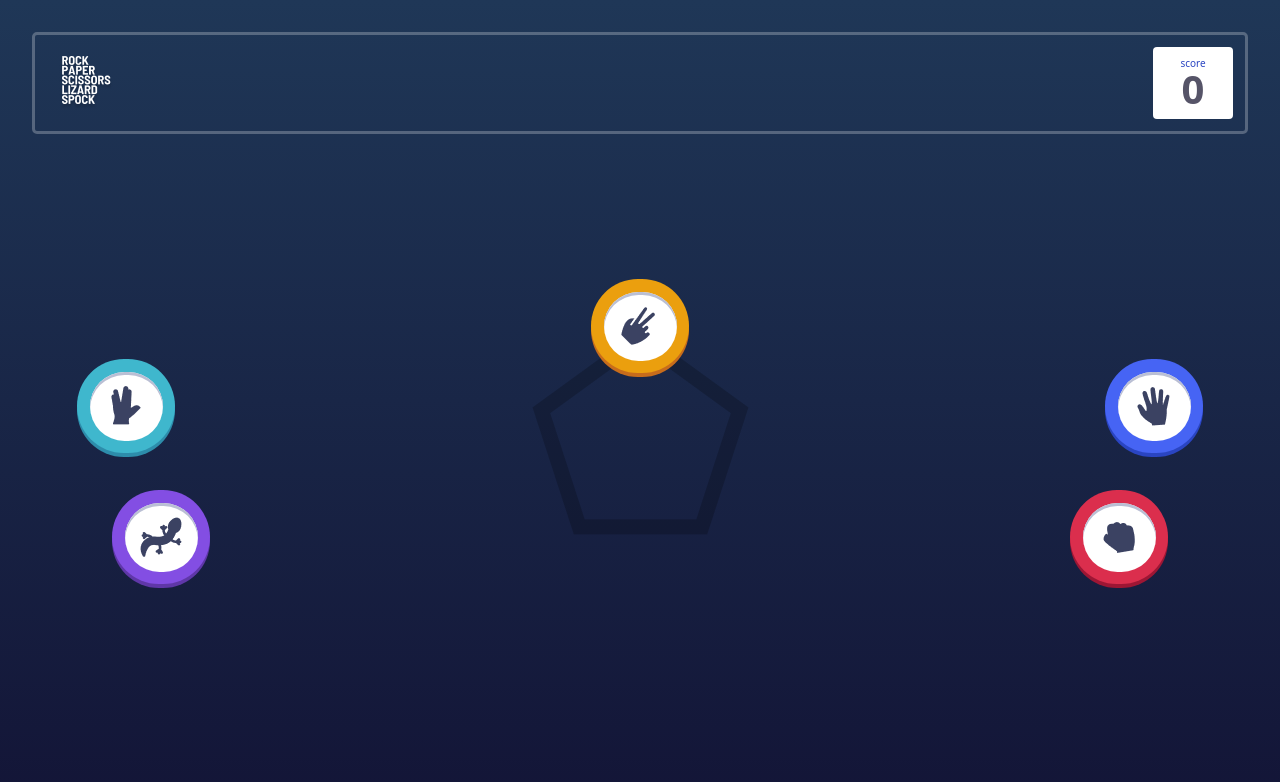
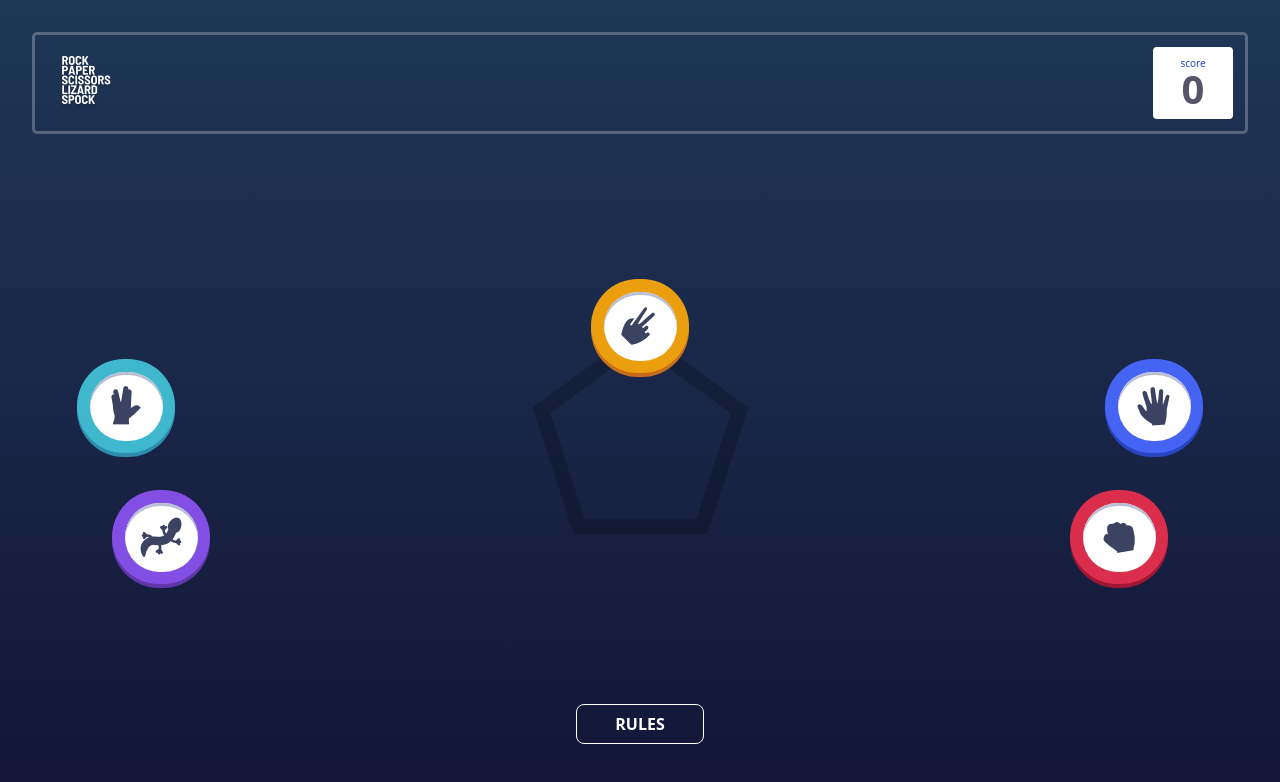
Before and after one commit to EnkiEnki77/rock-paper-scissors-lizard-spock, a Next.js app: page / in a window 1280 px wide. Shown: the top 782 px of the page. Built offline with nearby package versions, Linux system fonts and the light colour scheme.

Commit message:
created rules page

```diff
--- a/components/TitleAndScore.tsx
+++ b/components/TitleAndScore.tsx
@@ -8,7 +8,7 @@ type Props = {
 
 const TitleAndScore = ({ score }: Props) => {
   return (
-    <div className="rounded-[5px] mb-[145px] border-white border-opacity-25 border-x-[3px] border-y-[3px] p-3 flex justify-between items-center">
+    <div className="rounded-[5px] w-full mb-[145px] border-white border-opacity-25 border-x-[3px] border-y-[3px] p-3 flex justify-between items-center">
       <Image className="ml-3" src={title} alt="title" />
       <div className="bg-white rounded-[4px] w-20 h-[72px] flex flex-col items-center justify-center">
         <p className="text-[10px] leading-[12px] text-[#2A45C2]">score</p>
--- a/pages/index.tsx
+++ b/pages/index.tsx
@@ -1,12 +1,13 @@
 import type { NextPage } from "next";
 import Head from "next/head";
 import Image from "next/image";
+import Link from "next/link";
 import MovePicker from "../components/MovePicker";
 import TitleAndScore from "../components/TitleAndScore";
 
 const Home: NextPage = () => {
   return (
-    <div className="flex min-h-screen flex-col px-8 pt-8 bg-gradient-to-t to-[#1F3757] from-[#131537]">
+    <div className="flex min-h-screen items-center relative  flex-col px-8 pt-8 pb-14 bg-gradient-to-t to-[#1F3757] from-[#131537]">
       <Head>
         <title>Create Next App</title>
         <link rel="icon" href="/favicon.ico" />
@@ -14,7 +15,11 @@ const Home: NextPage = () => {
 
       <TitleAndScore score={0} />
       <MovePicker />
-      {/* <button>rules</button> */}
+      <Link className="absolute bottom-[56px]" href="/rules">
+        <button className=" text-white uppercase text-base font-semibold h-10 w-[128px] border rounded-[8px] border-white ">
+          rules
+        </button>
+      </Link>
     </div>
   );
 };
--- a/pages/rules.tsx
+++ b/pages/rules.tsx
@@ -1,9 +1,16 @@
+import Image from "next/image";
 import React from "react";
+import rulesImg from "../public/assets/Group-21.png";
 
 type Props = {};
 
 const rules = (props: Props) => {
-  return <div>{/* <Image/> */}</div>;
+  return (
+    <div className="flex flex-col items-center gap-[96px] pt-[96px]">
+      <h1 className="uppercase text-[32px] font-bold">rules</h1>
+      <Image src={rulesImg} alt="rules image" />
+    </div>
+  );
 };
 
 export default rules;
```
Also changed, not shown: public/assets/Group-21.png (added).
